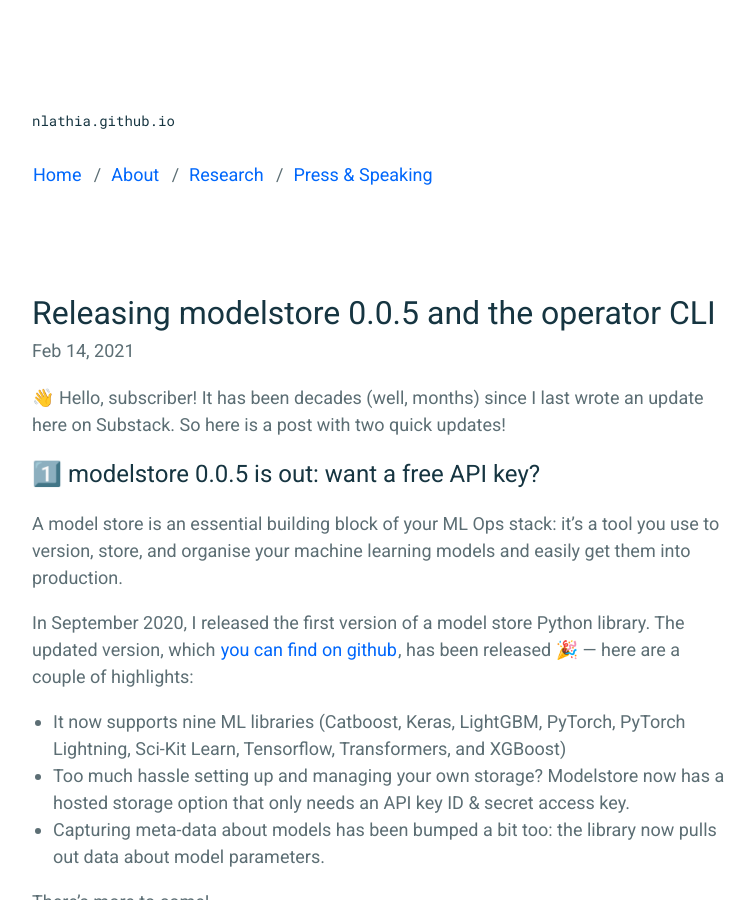
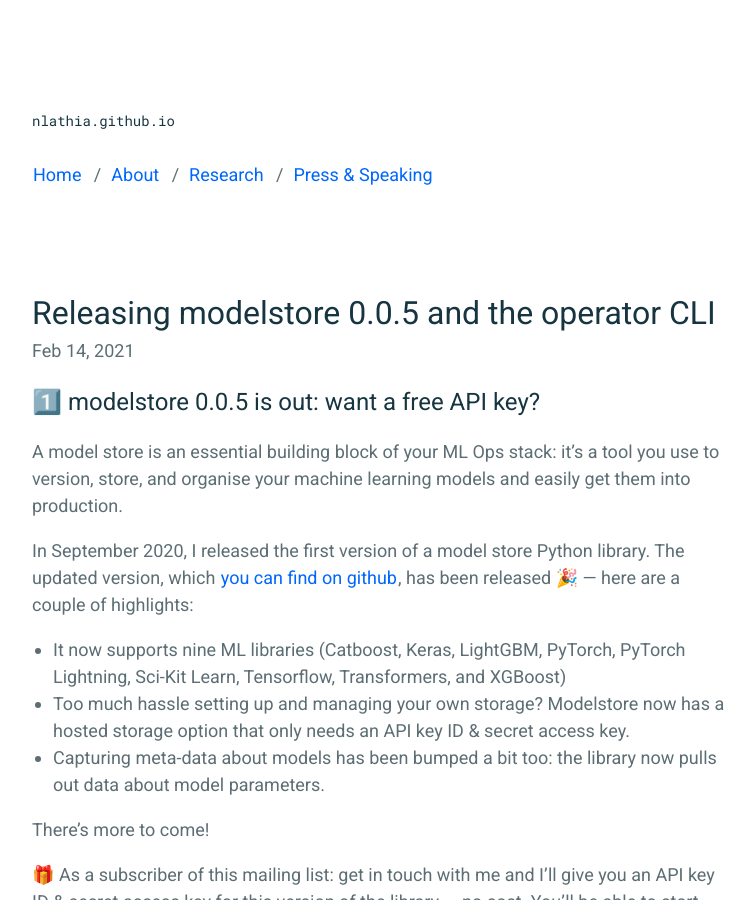
Before and after one commit to nlathia/nlathia.github.io, a Jekyll site: the page built from _posts/2021-02-14-Modelstore-release.md, in a window 1280 px wide and 900 px high. Shown: the whole window, without its empty margins (258-1012 px from the left). Built offline with Jekyll 4.4.1, drawn with Linux system fonts in a browser that asks for light colours.

Commit message:
Organise images (#61)
Co-authored-by: Neal Lathia <neallathia@gmail.com>

```diff
--- a/_posts/2021-02-14-Modelstore-release.md
+++ b/_posts/2021-02-14-Modelstore-release.md
@@ -2,10 +2,9 @@
 layout: post
 title: "Releasing modelstore 0.0.5 and the operator CLI"
 description: Originally published on substack.
-categories: [machine-learning]
+categories: [mlops, machine-learning]
 ---
 
-👋 Hello, subscriber! It has been decades (well, months) since I last wrote an update here on Substack. So here is a post with two quick updates!
 
 ## 1️⃣ modelstore 0.0.5 is out: want a free API key?
 
```
Also changed, not shown: _posts/2020-03-15-Testing-SQL-the-hard-way.md (+4 -4 lines), _posts/2020-04-02-How-to-overengineer-a-sound-classifier.md (+1 -1 lines), _posts/2020-08-01-ML-Collaboration.md (+2 -1 lines), _posts/2020-09-03-Model-artifacts.md (+1 -1 lines), _posts/2020-09-13-Model-artifacts-war-stories.md (+2 -2 lines), assets/chart-preview.png (deleted), assets/diagram.png (deleted), assets/favicon.ico (deleted), assets/logo.png (deleted), assets/posts/2020-03-15-Testing-SQL-the-hard-way/bigquery-error.png (renamed from assets/bigquery-post/bigquery-error.png), assets/posts/2020-03-15-Testing-SQL-the-hard-way/users-table-errors.png (renamed from assets/bigquery-post/users-table-errors.png), assets/posts/2020-03-15-Testing-SQL-the-hard-way/users-table.png (renamed from assets/bigquery-post/users-table.png), assets/posts/2020-03-15-Testing-SQL-the-hard-way/users-validation-table.png (renamed from assets/bigquery-post/users-validation-table.png), assets/posts/2020-04-02-How-to-overengineer-a-sound-classifier/beep-net.jpg (renamed from assets/beep-net.jpg), 2 more files.
